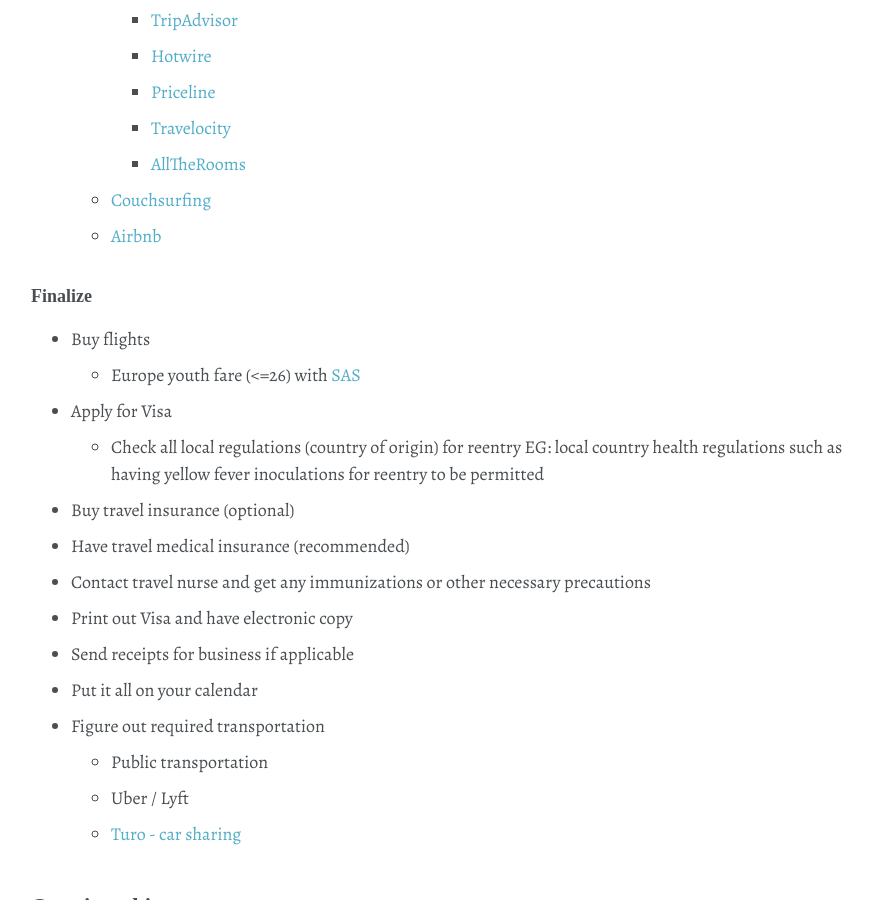
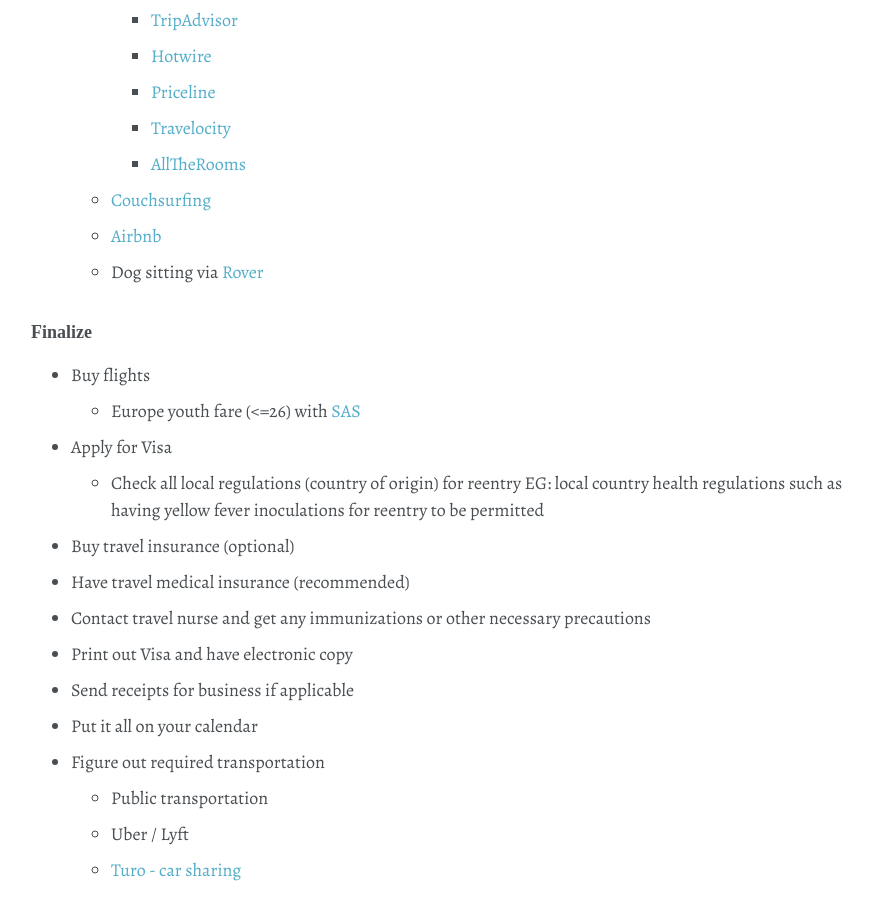
Before and after one commit to shanemileham/levelupmylife, a Jekyll site: the page built from _content/travel/planning.md, in a window 1280 px wide and 900 px high, scrolled down 1249 px. Shown: the whole window, without its empty margins (87-960 px from the left). Built offline with Jekyll 4.4.1, drawn with Linux system fonts in a browser that asks for light colours; some web fonts are replaced; comment, search, counter and statistics services are not loaded.

Commit message:
Travel housing += dog sitting

```diff
--- a/_content/travel/planning.md
+++ b/_content/travel/planning.md
@@ -37,6 +37,7 @@ title: Travel Planning
     - [AllTheRooms](https://www.alltherooms.com/)
   - [Couchsurfing](https://www.couchsurfing.com/)
   - [Airbnb](https://www.airbnb.com/)
+  - Dog sitting via [Rover](https://www.rover.com/app/)
 
 ### Finalize
 - Buy flights
```
